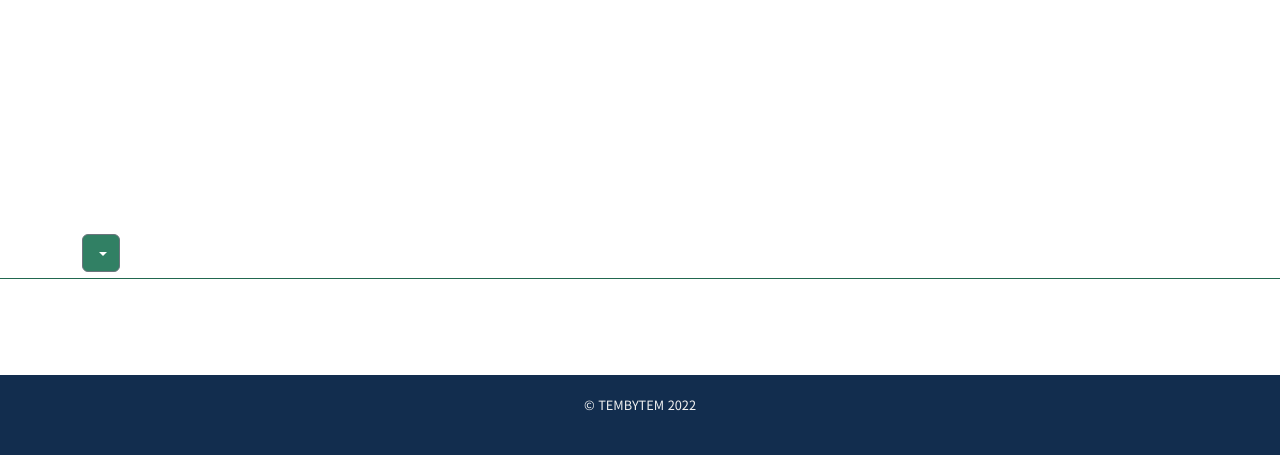
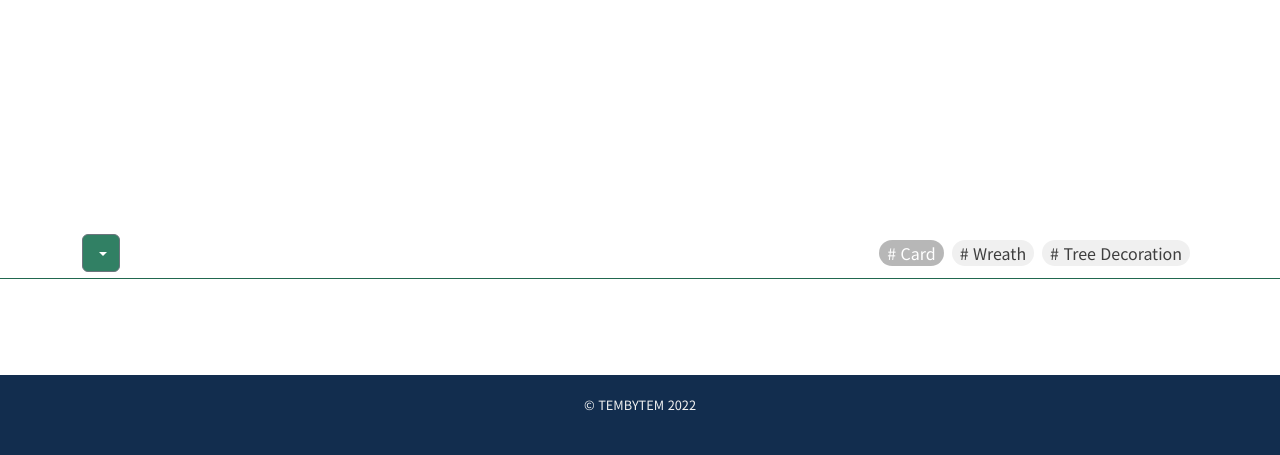
Before and after one commit to hyejinny97/TBT, a Django app: page /products/ in a window 1280 px wide. Shown: the part 526-981 px from the top of the page. Run offline with Django 3.2, Linux system fonts and the light colour scheme; data that the repository does not hold is empty; some libraries are stand-ins or nearby versions.

Commit message:
홈페이지더보기추가,xmas카테고리버튼생성

```diff
--- a/products/templates/products/index.html
+++ b/products/templates/products/index.html
@@ -23,11 +23,21 @@
   {% elif category == 'file' %}
   <img src="{% static 'img/files.jpg' %}" alt="">
   <h1>파일/바인더</h1>
+  {% elif category == 'card' %}
+  <img src="{% static 'img/card.jpg' %}" alt="">
+  <h1>크리스마스 카드</h1>
+  {% elif category == 'wreath' %}
+  <img src="{% static 'img/리스.jpg' %}" alt="">
+  <h1>크리스마스 리스</h1>
+  {% elif category == 'decoration' %}
+  <img src="{% static 'img/장식.jpg' %}" alt="">
+  <h1>크리스마스 트리 장식</h1>
   {% endif %}
 </section>
+<section class='pdt-filter' data-filter='{{ filter }}'>
+  <div class="container dropdown-christmas-btn-wrap">
     {% comment %} 분류 필터 {% endcomment %}
-<section class='pdt-filter' data-filter='{{ filter }}'>
-  <div class="dropdown container">
+    <div class="dropdown">
       <button class="btn btn-secondary dropdown-toggle" type="button" data-bs-toggle="dropdown" aria-expanded="false">
       </button>
       <ul class="dropdown-menu" name='filter'>
@@ -36,6 +46,16 @@
         <li><a class="dropdown-item" href="/products/{{ category }}?filter=high-price">높은가격순</a></li>
         <li><a class="dropdown-item" href="/products/{{ category }}?filter=low-price">낮은가격순</a></li>
       </ul>
+    </div>
+    {% comment %} 크리스마스 카드/리스/트리장식 {% endcomment %}
+    {% if category == card or category == wreath or category == decoration %}
+    <ul class='christmas-category-btn'>
+      <input type="hidden" id='xmas-category' value='{{ category }}'>
+      <li><a href="" class='xmas-btn active'># Card</a></li>
+      <li><a href="" class='xmas-btn'># Wreath</a></li>
+      <li><a href="" class='xmas-btn'># Tree Decoration</a></li>
+    </ul>
+    {% endif %}
   </div>
 </section>
 {% endblock banner %}
--- a/static/script/pdt-index.js
+++ b/static/script/pdt-index.js
@@ -13,11 +13,27 @@
   dropdownItems[i].classList.remove('active')
 }
 
-const idx = filterType[filter]
-dropdownItems[idx].classList.add('active')
+const filterIdx = filterType[filter]
+dropdownItems[filterIdx].classList.add('active')
 
 // 현재 active한 필터의 text를 버튼 text와 동일하게 설정
 const dropdownBtn = document.querySelector('.dropdown-toggle')
 const activeDropdownItem = document.querySelector('.dropdown-item.active')
 
 dropdownBtn.innerText = activeDropdownItem.innerText
+
+// 현재 크리스마스 카테고리에 따라 해당 xmas-btn에만 active 붙이기
+const xmasBtns = document.querySelectorAll('.xmas-btn')
+const xmasCategory = document.querySelector('#xmas-category').value
+const xmasCategoryType = {
+  'card': 0,
+  'wreath': 1,
+  'decoration': 2,
+}
+
+for (i = 0; i < xmasBtns.length; i++) {
+  xmasBtns[i].classList.remove('active')
+}
+
+const xmasCategoryIdx = xmasCategoryType[xmasCategory]
+dropdownItems[xmasCategoryIdx].classList.add('active')
--- a/static/styles/main_index.css
+++ b/static/styles/main_index.css
@@ -5,6 +5,23 @@
 	margin-bottom: 2rem;
 	font-size: 1.5rem;
 	font-weight: 700;
+}
+
+/* 시즌 상품 더보기*/
+#home .season-more {
+	display: flex;
+	justify-content: space-between;
+	align-items: center;
+}
+
+#home .season-more-btn {
+	margin-bottom: 2rem;
+	color: var(--main-sub);
+	font-weight: 700;
+}
+
+#home .season-more-btn:hover {
+	color: var(--main);
 }
 
 #home .sec {
--- a/static/styles/product_index.css
+++ b/static/styles/product_index.css
@@ -31,6 +31,11 @@
   height: 50px;
   border-bottom: 1px solid var(--main);
 }
+.dropdown-christmas-btn-wrap {
+  display: flex;
+  justify-content: space-between;
+  align-items: center;
+}
 .dropdown-toggle, .dropdown-toggle:visited {
   background-color: var(--main-sub) !important;
 }
@@ -45,6 +50,28 @@
 }
 .dropdown-item.active {
   background-color: var(--main);
+}
+.christmas-category-btn {
+  display: flex;
+  list-style: none;
+  font-size: 1rem;
+}
+.christmas-category-btn li {
+  margin-right: 0.5rem;
+}
+.christmas-category-btn li a {
+  display: block;
+  padding: 0.3rem 0.5rem;
+  width: 100%;
+  background-color: rgb(240, 240, 240);
+  border-radius: 1rem;
+}
+.christmas-category-btn a:hover {
+  box-shadow: 5px 5px 5px #9595952a;
+}
+.christmas-category-btn a.active {
+  background-color: #959595ad;
+  color: white;
 }
 
 /* 상품 목록 */
```
Also changed, not shown: templates/index.html (+7 -2 lines), static/img/card.jpg (added), static/img/리스.jpg (added), static/img/장식.jpg (added). Lines whose indentation alone changed are shown as unchanged.
